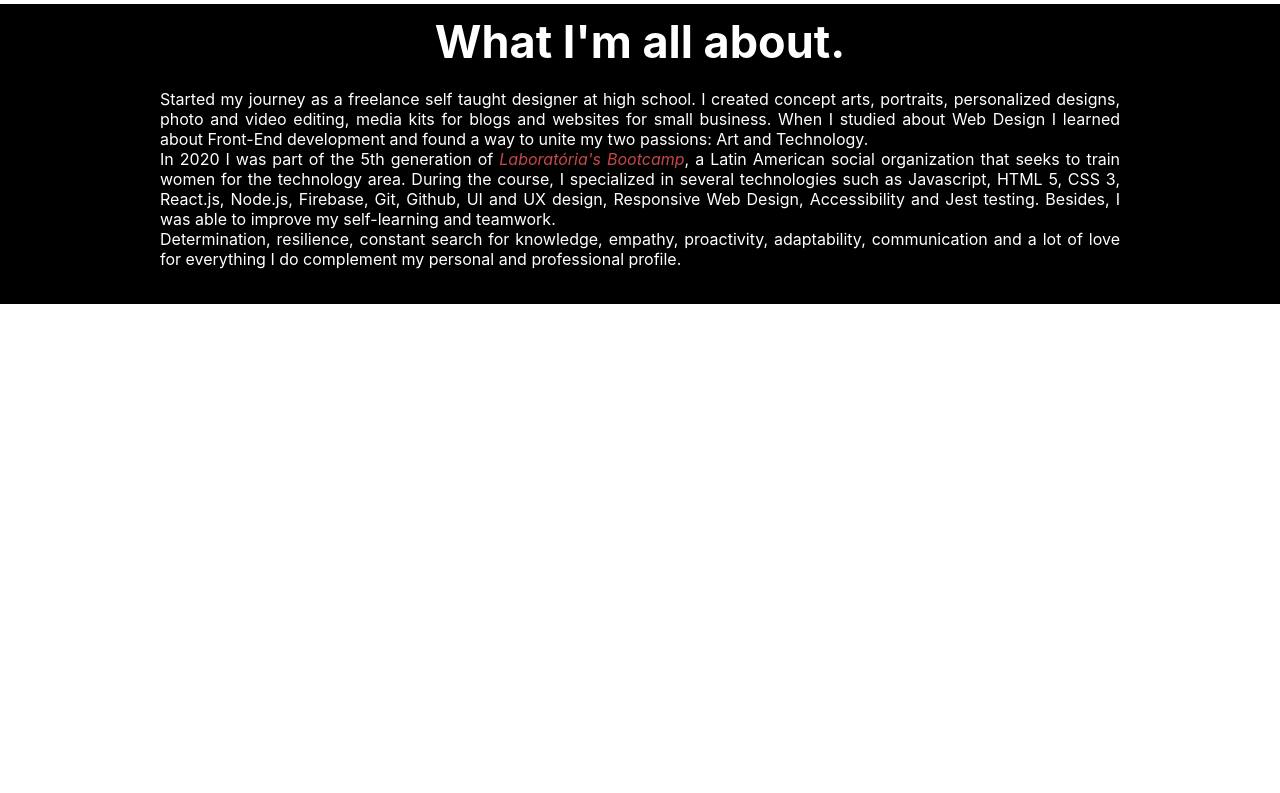
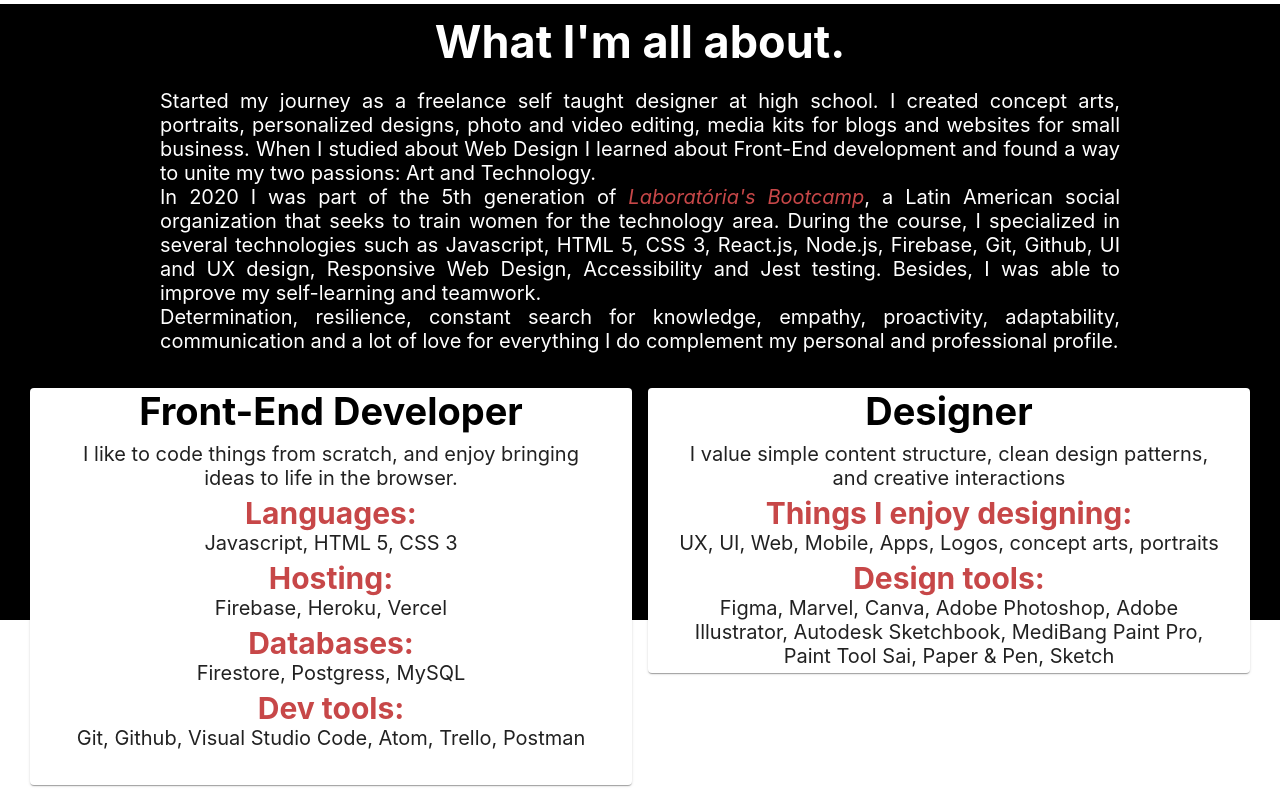
Before and after one commit to gabriella-guimaraes/portifolio-gabriella-guimaraes, a React (Create React App) app: page / in a window 1280 px wide. Shown: the part 776-1569 px from the top of the page. Before the commit the page ends 1080 px from the top, so only its background shows below. Built offline with nearby package versions, Linux system fonts and the light colour scheme.

Commit message:
Skills and responsive

```diff
--- a/src/components/Intro.jsx
+++ b/src/components/Intro.jsx
@@ -1,8 +1,9 @@
 import '../style/Intro.css';
 import About from './About';
+import illustration from '../images/profile-pic.jpg';
 import Grid from "@material-ui/core/Grid";
 import Navbar from './Navbar';
-import illustration from '../images/profile-pic.jpg';
+import Skills from './Skills';
 
 function Intro (){
   return(
@@ -22,6 +23,7 @@ function Intro (){
         </Grid>
       </section>
       <About />
+      <Skills />
     </div>
   )
 }
--- /dev/null
+++ b/src/components/Skills.jsx
@@ -0,0 +1,49 @@
+import '../style/Skills.css';
+import Card from '@material-ui/core/Card';
+// import CardMedia from '@material-ui/core/CardMedia';
+// import { makeStyles } from "@material-ui/core/styles";
+import Grid from "@material-ui/core/Grid";
+
+function Skills(){
+  // const useStyles = makeStyles({
+  //   media: {
+  //     height: 105,
+  //   },
+  // });
+
+  // const classes = useStyles();
+  return(
+    <div className="skills">
+      <Grid container spacing={2}>
+        <Grid item xs={12} sm={6}>
+          <Card>
+            {/* <CardMedia className={classes.media} image={'./logo.jpg'} /> */}
+            <h1 className="skill-intro">Front-End Developer</h1>
+            <p className="skill-text">I like to code things from scratch, and enjoy bringing ideas to life in the browser.</p>
+            <h2 className="skill-tittle">Languages:</h2>
+            <p className="skill-text">Javascript, HTML 5, CSS 3</p>
+            <h2 className="skill-tittle">Hosting:</h2>
+            <p className="skill-text">Firebase, Heroku, Vercel</p>
+            <h2 className="skill-tittle">Databases:</h2>
+            <p className="skill-text">Firestore, Postgress, MySQL</p>
+            <h2 className="skill-tittle">Dev tools:</h2>
+            <p className="skill-text" id="last">Git, Github, Visual Studio Code, Atom, Trello, Postman</p>
+          </Card>
+        </Grid>
+        <Grid item xs={12} sm={6}>
+          <Card>
+            <h1 className="skill-intro">Designer</h1>
+            <p className="skill-text">I value simple content structure, clean design patterns, and
+            creative interactions</p>
+            <h2 className="skill-tittle">Things I enjoy designing:</h2>
+            <p className="skill-text">UX, UI, Web, Mobile, Apps, Logos, concept arts, portraits</p>
+            <h2 className="skill-tittle">Design tools:</h2>
+            <p className="skill-text">Figma, Marvel, Canva, Adobe Photoshop, Adobe Illustrator, Autodesk Sketchbook,
+            MediBang Paint Pro, Paint Tool Sai, Paper & Pen, Sketch</p>
+          </Card>
+        </Grid>
+      </Grid>
+    </div>
+  )
+}
+export default Skills;
--- a/src/style/About.css
+++ b/src/style/About.css
@@ -8,6 +8,7 @@
   text-align: center;
   font-size: 45px;
   padding: 10px 0px;
+  padding-bottom: 10px;
 }
 
 a{
@@ -20,6 +21,7 @@ a{
   max-width: 75%;
   margin-top: 10px;
   padding-bottom: 35px;
+  font-size: 20px;
 }
 
 
--- /dev/null
+++ b/src/style/Skills.css
@@ -0,0 +1,39 @@
+.skill-intro{
+  text-align: center;
+  font-size: 38px;
+  color: black;
+  margin-bottom: 8px;
+}
+
+.skill-text{
+  text-align: center;
+  font-size: 20px;
+  padding: 0px 30px;
+  margin-bottom: 5px;
+}
+
+.skills{
+  padding: 0px 30px;
+  background-color: black;
+  height: 30vh;
+}
+
+.skill-tittle{
+  font-size: 30px;
+  color: rgb(199 71 72);
+  text-align: center;
+}
+
+#last{
+  padding-bottom: 30px;
+}
+
+/* @media (max-width: 952px)
+@media (max-width: 858px)
+*/
+
+/* @media (max-width: 653px){
+  .skills{
+    margin-left: 25%;
+  }
+}  */
```
